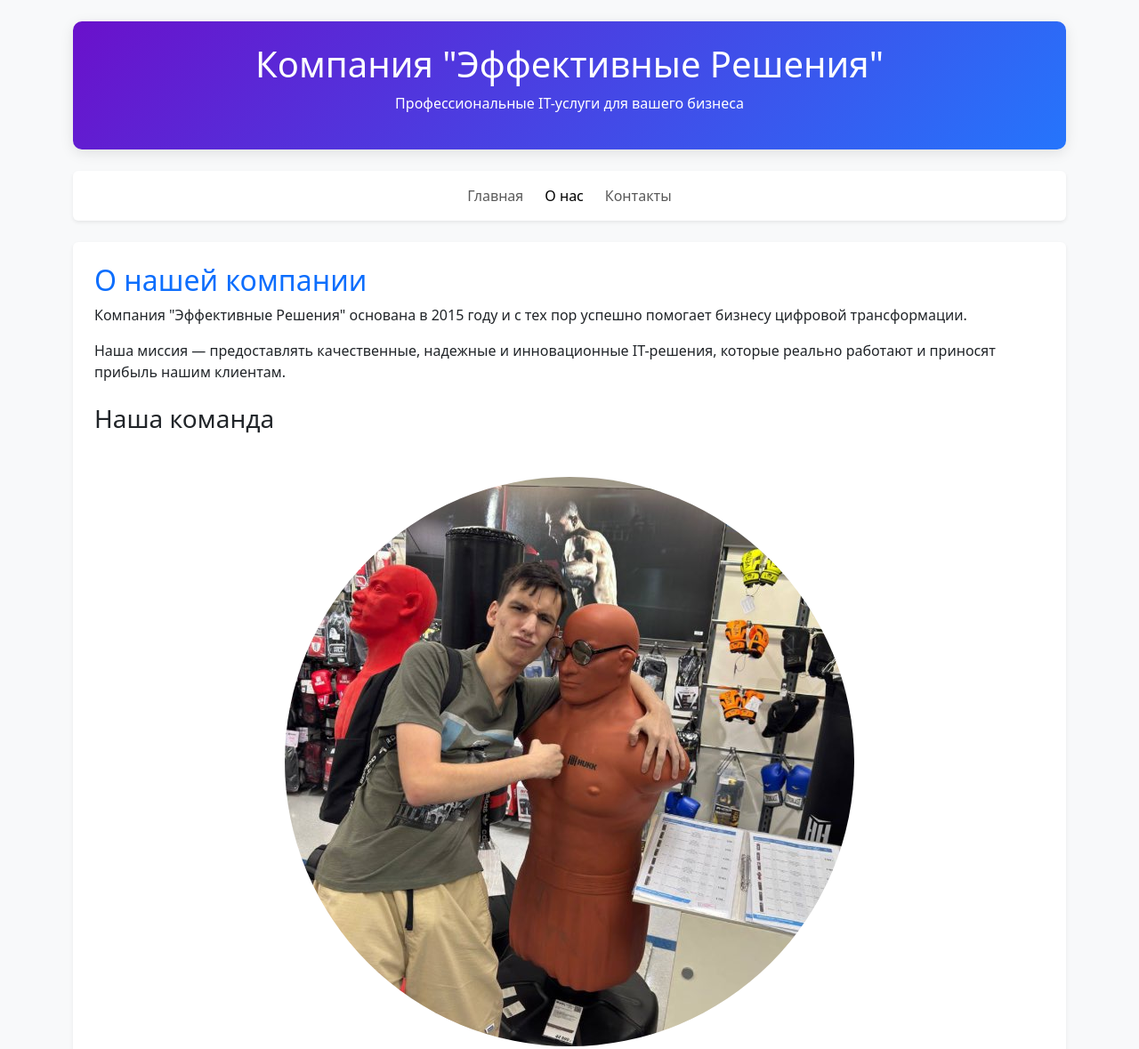
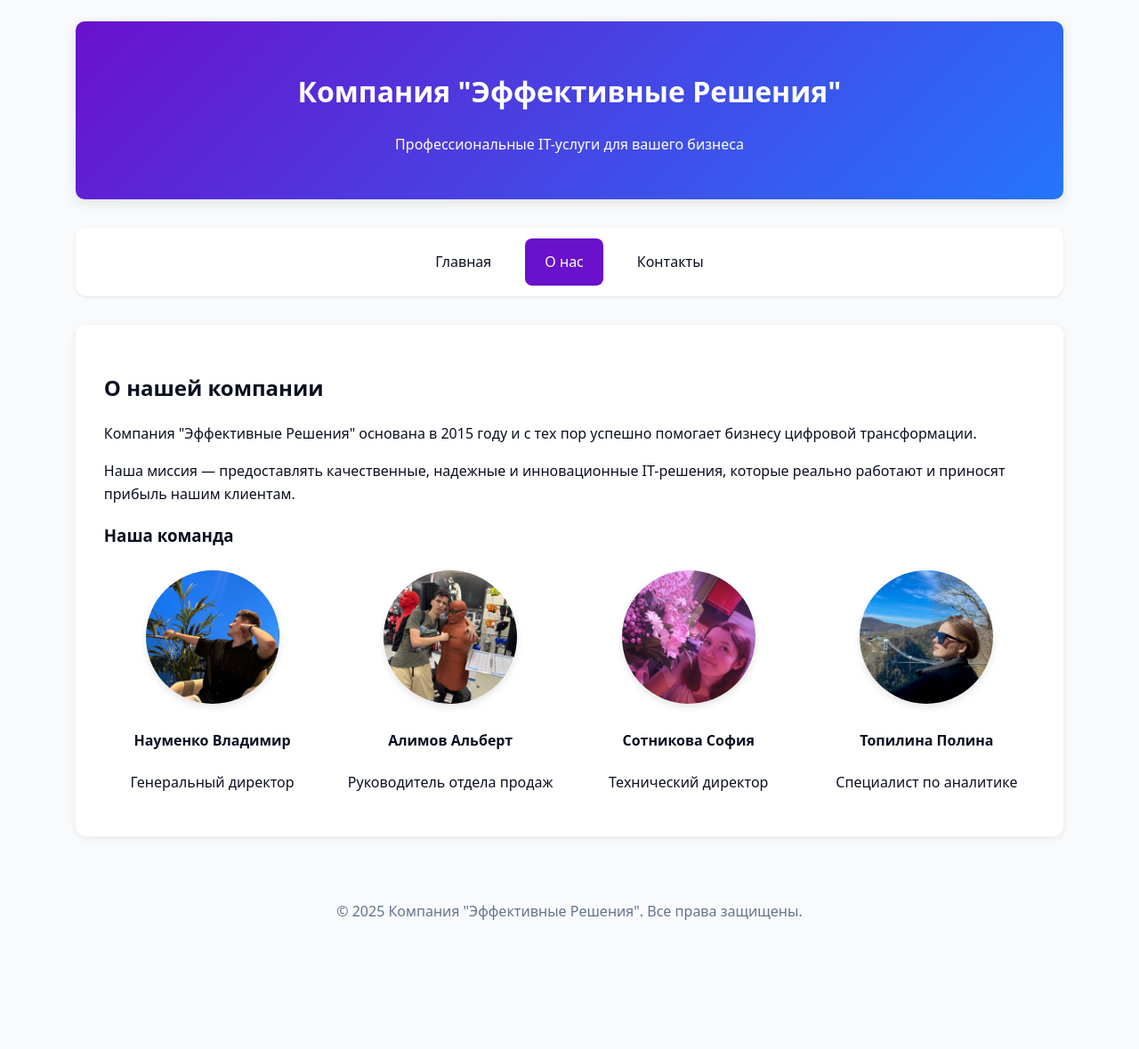
Before and after one commit to vovalook/demo.oi, a plain HTML site: page about.html in a window 1280 px wide. Shown: the top 1179 px of the page at 89% size. After the commit the page ends 1102 px from the top, so only its background shows below. Drawn offline with nearby package versions, Linux system fonts and the light colour scheme.

Commit message:
Update about.html

```diff
--- a/about.html
+++ b/about.html
@@ -2,119 +2,226 @@
 <html lang="ru">
 <head>
     <meta charset="UTF-8">
-    <meta name="viewport" content="width=device-width, initial-scale=1.0">
+    <meta name="viewport" content="width=device-width, initial-scale=1, viewport-fit=cover">
     <title>О нас — Эффективные Решения</title>
-    <link href="https://cdn.jsdelivr.net/npm/bootstrap@5.3.2/dist/css/bootstrap.min.css" rel="stylesheet">
     <style>
         :root {
             --primary-gradient: linear-gradient(135deg, #6a11cb 0%, #2575fc 100%);
             --primary-color: #6a11cb;
+            --surface: #fff;
+            --text: #0b1020;
+            --text-muted: #64748b;
+            --border: #e2e8f0;
+            --focus-outline: 3px solid #2563eb;
+            --focus-offset: 2px;
         }
+
+        *, *::before, *::after {
+            box-sizing: border-box;
+        }
+
+        html, body {
+            height: 100%;
+        }
+
+        body {
+            margin: 0;
+            font: 16px/1.6 system-ui, -apple-system, "Segoe UI", Roboto, Arial, sans-serif;
+            background: #f8fafc;
+            color: var(--text);
+            display: flex;
+            flex-direction: column;
+            min-height: 100vh;
+            min-height: 100svh;
+            min-height: 100dvh;
+        }
+
+        .skip-link {
+            position: absolute;
+            top: 1rem;
+            left: 1rem;
+            z-index: 10000;
+            padding: 0.5rem 0.75rem;
+            background: #111;
+            color: white;
+            border-radius: 0.5rem;
+            text-decoration: none;
+            transform: translateY(-150%);
+            transition: transform 0.2s;
+        }
+        .skip-link:focus,
+        .skip-link:focus-visible {
+            transform: translateY(0);
+        }
+
+        .container {
+            max-width: 72rem;
+            margin-inline: auto;
+            padding-inline: clamp(1rem, calc(0.5rem + 1vw), 2rem);
+            width: 100%;
+            padding-block: 1.5rem;
+        }
+
         .hero {
             background: var(--primary-gradient);
             color: white;
             border-radius: 10px;
             box-shadow: 0 4px 15px rgba(0,0,0,0.1);
+            padding: 2rem;
+            text-align: center;
+            margin-bottom: 2rem;
         }
-        .team-slide img {
+
+        .nav {
+            background: var(--surface);
+            padding: 0.75rem;
+            border-radius: 0.75rem;
+            box-shadow: 0 1px 3px rgba(0,0,0,0.1);
+            margin-bottom: 2rem;
+            display: flex;
+            justify-content: center;
+            flex-wrap: wrap;
+            gap: 1rem;
+            padding-block-start: calc(0.75rem + env(safe-area-inset-top));
+            padding-inline-start: calc(1rem + env(safe-area-inset-left));
+            padding-inline-end: calc(1rem + env(safe-area-inset-right));
+        }
+
+        .nav-link {
+            padding: 0.75rem 1.25rem;
+            text-decoration: none;
+            color: var(--text);
+            background: var(--surface);
+            border: 2px solid transparent;
+            border-radius: 0.5rem;
+            transition: background 0.2s;
+        }
+
+        .nav-link:hover,
+        .nav-link:focus {
+            background: #e6f3ff;
+            outline: none;
+        }
+
+        .nav-link:focus-visible {
+            border-color: var(--primary-color);
+        }
+
+        .nav-link.active {
+            background: var(--primary-color);
+            color: white;
+        }
+
+        .info-section {
+            background: var(--surface);
+            padding: 2rem;
+            border-radius: 0.75rem;
+            box-shadow: 0 2px 8px rgba(0,0,0,0.08);
+            margin-bottom: 2rem;
+        }
+
+        .team-grid {
+            display: grid;
+            grid-template-columns: repeat(auto-fit, minmax(180px, 1fr));
+            gap: 1.5rem;
+            margin-top: 1.5rem;
+        }
+
+        .team-member {
+            text-align: center;
+        }
+
+        .team-member img {
             width: 150px;
             height: 150px;
             object-fit: cover;
             border-radius: 50%;
             box-shadow: 0 4px 8px rgba(0,0,0,0.1);
         }
-        .carousel-item {
+
+        footer {
             text-align: center;
-            padding: 2rem 1rem;
+            padding: 1.5rem;
+            color: var(--text-muted);
+            padding-bottom: calc(1.5rem + env(safe-area-inset-bottom));
+        }
+
+        :focus-visible {
+            outline: var(--focus-outline);
+            outline-offset: var(--focus-offset);
+        }
+
+        @media (prefers-reduced-motion: reduce) {
+            * {
+                animation: none !important;
+                transition: none !important;
+            }
+        }
+
+        @media (prefers-contrast: more) {
+            .nav-link, .btn {
+                outline: 2px solid currentColor;
+            }
+        }
+
+        @media (pointer: coarse) {
+            .nav-link {
+                min-height: 44px;
+                padding-block: max(0.75rem, calc((44px - 1em) / 2));
+            }
         }
     </style>
 </head>
-<body class="bg-light">
-    <div class="container py-4">
-        <header class="hero p-4 text-center mb-4">
+<body>
+    <a class="skip-link" href="#main">Перейти к основному содержимому</a>
+
+    <div class="container">
+        <header class="hero">
             <h1>Компания "Эффективные Решения"</h1>
             <p class="opacity-90">Профессиональные IT-услуги для вашего бизнеса</p>
         </header>
 
-        <nav class="navbar navbar-expand-lg navbar-light bg-white rounded mb-4 shadow-sm">
-            <div class="container-fluid">
-                <button class="navbar-toggler" type="button" data-bs-toggle="collapse" data-bs-target="#nav">
-                    <span class="navbar-toggler-icon"></span>
-                </button>
-                <div class="collapse navbar-collapse justify-content-center" id="nav">
-                    <ul class="navbar-nav gap-2">
-                        <li class="nav-item"><a class="nav-link" href="index.html">Главная</a></li>
-                        <li class="nav-item"><a class="nav-link active" href="about.html">О нас</a></li>
-                        <li class="nav-item"><a class="nav-link" href="contacts.html">Контакты</a></li>
-                    </ul>
-                </div>
-            </div>
+        <nav class="nav" aria-label="Основная навигация">
+            <a href="index.html" class="nav-link">Главная</a>
+            <a href="about.html" class="nav-link active" aria-current="page">О нас</a>
+            <a href="contacts.html" class="nav-link">Контакты</a>
         </nav>
 
-        <div class="info-section bg-white p-4 rounded shadow-sm">
-            <h2 class="text-primary">О нашей компании</h2>
-            <p>Компания "Эффективные Решения" основана в 2015 году и с тех пор успешно помогает бизнесу цифровой трансформации.</p>
-            <p>Наша миссия — предоставлять качественные, надежные и инновационные IT-решения, которые реально работают и приносят прибыль нашим клиентам.</p>
+        <main id="main">
+            <section class="info-section">
+                <h2>О нашей компании</h2>
+                <p>Компания "Эффективные Решения" основана в 2015 году и с тех пор успешно помогает бизнесу цифровой трансформации.</p>
+                <p>Наша миссия — предоставлять качественные, надежные и инновационные IT-решения, которые реально работают и приносят прибыль нашим клиентам.</p>
 
-            <h3 class="mt-4 mb-3">Наша команда</h3>
-
-
-            <div id="carouselTeam" class="carousel slide" data-bs-ride="carousel" data-bs-interval="4000">
-                <div class="carousel-inner">
-
-                    <div class="carousel-item active">
-                        <img src="images/photo_2025-05-31_23-16-56.jpg" class="team-slide rounded-circle mb-3" alt="Науменко Владимир">
+                <h3>Наша команда</h3>
+                <div class="team-grid">
+                    <div class="team-member">
+                        <img src="images/photo_2025-05-31_23-16-56.jpg" alt="Науменко Владимир">
                         <h4>Науменко Владимир</h4>
                         <p class="text-muted">Генеральный директор</p>
                     </div>
-
-
-                    <div class="carousel-item">
-                        <img src="images/photo_2025-11-25_10-26-08.jpg" class="team-slide rounded-circle mb-3" alt="Алимов Альберт">
+                    <div class="team-member">
+                        <img src="images/photo_2025-11-25_10-26-08.jpg" alt="Алимов Альберт">
                         <h4>Алимов Альберт</h4>
                         <p class="text-muted">Руководитель отдела продаж</p>
                     </div>
-
-
-                    <div class="carousel-item">
-                        <img src="images/photo_2025-11-25_10-26-23.jpg" class="team-slide rounded-circle mb-3" alt="Сотникова София">
+                    <div class="team-member">
+                        <img src="images/photo_2025-11-25_10-26-23.jpg" alt="Сотникова София">
                         <h4>Сотникова София</h4>
                         <p class="text-muted">Технический директор</p>
                     </div>
-
-
-                    <div class="carousel-item">
-                        <img src="images/photo_2025-11-25_10-26-36.jpg" class="team-slide rounded-circle mb-3" alt="Топилина Полина">
+                    <div class="team-member">
+                        <img src="images/photo_2025-11-25_10-26-36.jpg" alt="Топилина Полина">
                         <h4>Топилина Полина</h4>
                         <p class="text-muted">Специалист по аналитике</p>
                     </div>
                 </div>
+            </section>
+        </main>
 
-                <button class="carousel-control-prev" type="button" data-bs-target="#carouselTeam" data-bs-slide="prev">
-                    <span class="carousel-control-prev-icon" aria-hidden="true"></span>
-                    <span class="visually-hidden">Назад</span>
-                </button>
-                <button class="carousel-control-next" type="button" data-bs-target="#carouselTeam" data-bs-slide="next">
-                    <span class="carousel-control-next-icon" aria-hidden="true"></span>
-                    <span class="visually-hidden">Вперёд</span>
-                </button>
-
-
-                <div class="carousel-indicators" style="bottom: -30px;">
-                    <button type="button" data-bs-target="#carouselTeam" data-bs-slide-to="0" class="active" aria-current="true" aria-label="Слайд 1"></button>
-                    <button type="button" data-bs-target="#carouselTeam" data-bs-slide-to="1" aria-label="Слайд 2"></button>
-                    <button type="button" data-bs-target="#carouselTeam" data-bs-slide-to="2" aria-label="Слайд 3"></button>
-                    <button type="button" data-bs-target="#carouselTeam" data-bs-slide-to="3" aria-label="Слайд 4"></button>
-                </div>
-            </div>
-
-        </div>
-
-        <footer class="text-center mt-5 text-muted">
+        <footer>
             <p>&copy; 2025 Компания "Эффективные Решения". Все права защищены.</p>
         </footer>
     </div>
-
-    <script src="https://cdn.jsdelivr.net/npm/bootstrap@5.3.2/dist/js/bootstrap.bundle.min.js"></script>
 </body>
 </html>
```
